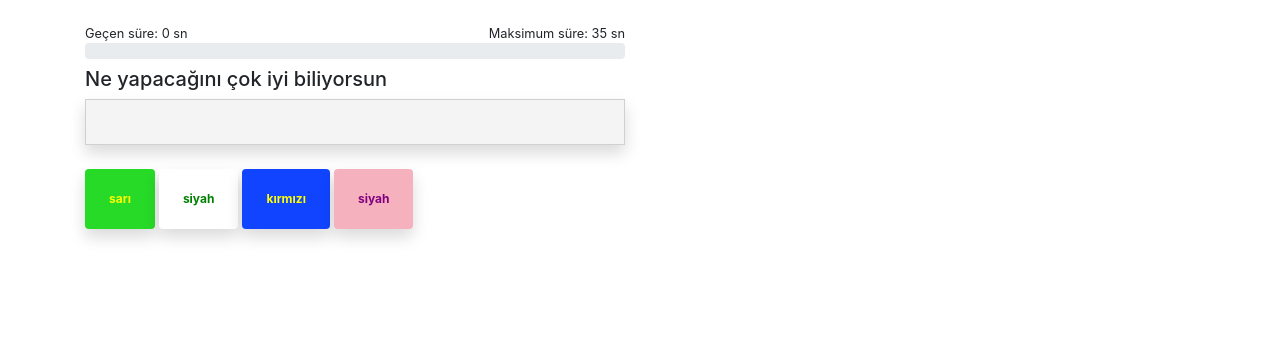
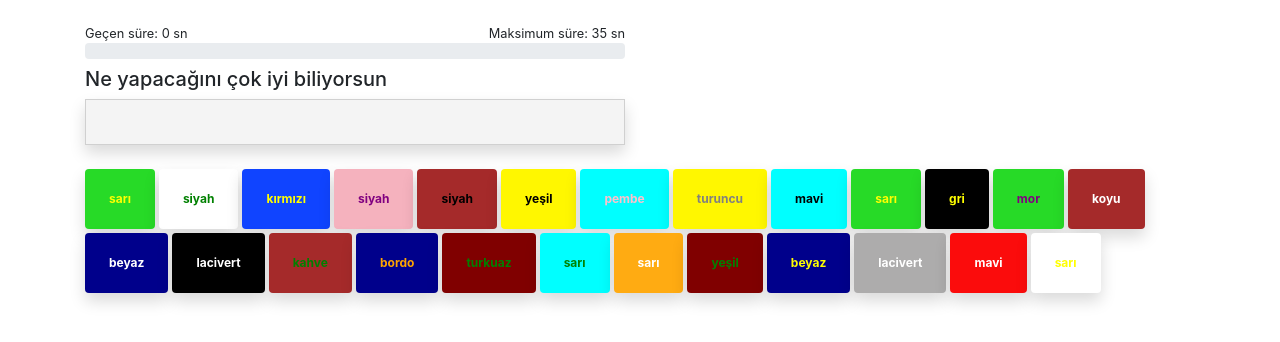
Before and after one commit to eryilmazyasin/yazbakalim, a React (Create React App) app: page / in a window 1280 px wide. Shown: the top 342 px of the page. Built offline with nearby package versions, Linux system fonts and the light colour scheme.

Commit message:
english keyboard development and english translate done

```diff
--- a/src/App.js
+++ b/src/App.js
@@ -175,7 +175,7 @@ const App = () => {
   useEffect(() => {
     let newRandomArray = badge
       .sort(() => Math.random() - Math.random())
-      .slice(0, 4);
+      .slice(0, );
     setRandomArray((randomArray = newRandomArray));
   }, []);
 
```
